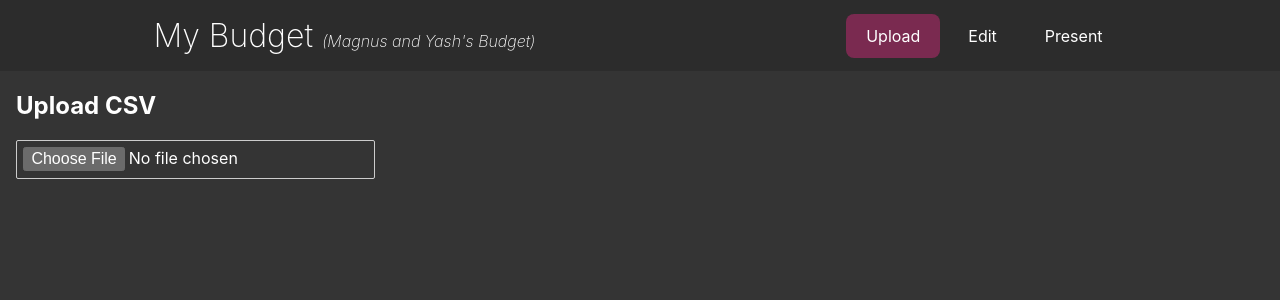
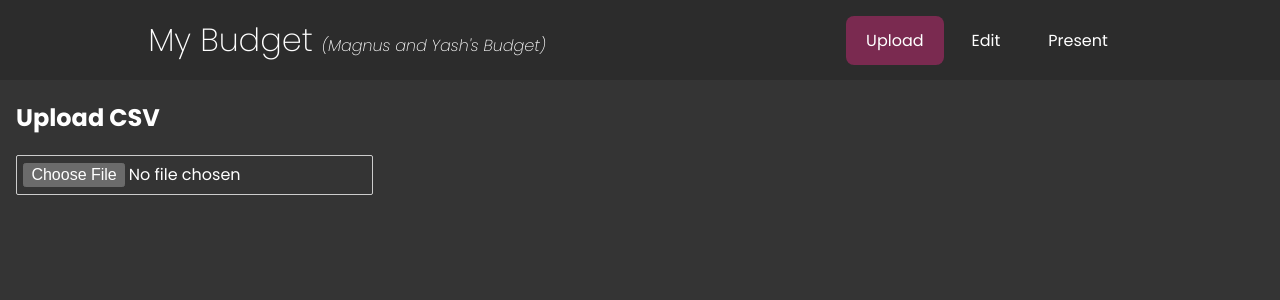
Before and after one commit to Magnus93/my-budget, a Svelte app: page / in a window 1280 px wide. Shown: the top 300 px of the page. Built offline with nearby package versions, Linux system fonts and the light colour scheme.

Commit message:
Change to poppins font

```diff
--- a/public/global.css
+++ b/public/global.css
@@ -1,3 +1,5 @@
+@import url('https://fonts.googleapis.com/css2?family=Poppins:ital,wght@0,100;0,200;0,300;0,400;0,500;0,600;0,700;0,800;0,900;1,100;1,200;1,300;1,400;1,500;1,600;1,700;1,800;1,900&display=swap');
+
 :root {
 	--text-color: 255, 255, 255;
 	--shade-color: 44, 44, 44;
@@ -9,13 +11,13 @@
 }
 html, body {
 	position: relative;
+	font-family: 'Poppins', sans-serif;
 	width: 100%;
 	height: 100%;
 	padding: 0;
 	margin: 0;
 	background-color: rgb(var(--main-color));
 	color: rgb(var(--text-color));
-	font-family: -apple-system, BlinkMacSystemFont, "Segoe UI", Roboto, Oxygen-Sans, Ubuntu, Cantarell, "Helvetica Neue", sans-serif;
 	box-sizing: border-box;
 }
 
```
